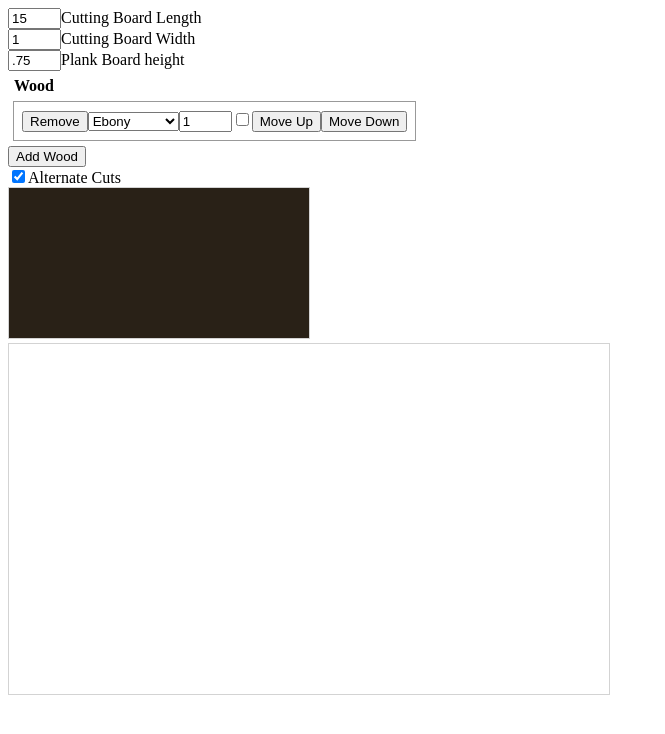
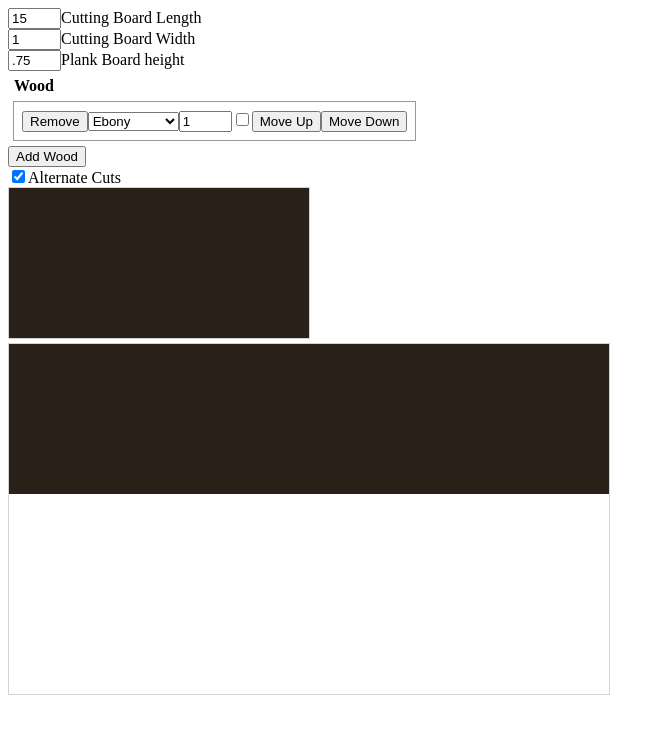
Before and after one commit to nickle8424/html_test, a plain HTML site: page index.html in a window 1280 px wide. Shown: the whole page, without its empty margins (0-665 px from the left). Drawn offline with nearby package versions, Linux system fonts and the light colour scheme.

Commit message:
Rotating the cb

```diff
--- a/app.js
+++ b/app.js
@@ -1,7 +1,9 @@
 var jqueryFunction;
 
 var plank = {
-    numBoards:1,
+    len: 15,
+    plkHeight: .75,
+    numBoards: 1,
     width : 11,
     height: 2,
     boards: [],
@@ -16,6 +18,7 @@ var woodColors = {
 
 function updatePlank(){
     updateWidth();
+    updateLength();
     // get Board order and widths
     //input_sz = document.getElementsByClassName("size");
     //var width = 0;
@@ -30,7 +33,12 @@ function updatePlank(){
 }
 function updateLength(){
     var len = document.getElementById("cbLength");
-    plank.Length = len;
+    plank.len = len.valueAsNumber;
+}
+
+function updatePlkHeight(){
+    var plHeight = document.getElementById("plkHeight");
+    plank.plkHeight = plHeight.valueAsNumber;
 }
 
 function updateWidth(){
@@ -68,7 +76,8 @@ function drawCanvas(){
     // Get number of planks
     var planksheight = Math.floor(150/wood_rows)
     var cbheight = Math.floor(350/wood_rows)
-    var numStrips = Math.ceil(plank.length/plank.pklHeight);
+    var cblen = Math.floor(600/wood_rows)
+    var numStrips = Math.ceil(plank.len/plank.plkHeight);
     for (var i=0; i< wood_rows; i++){
         planks.push(opt[i].value);
         ctx.fillStyle = opt[i].value;
@@ -76,10 +85,24 @@ function drawCanvas(){
 
         if (flip_chk_bx.checked){
             for (var j=0; j < numStrips; j++){
-                planks.push(opt[i].value);
+                var x = j*numStrips;
+                var endX = (j+1) * numStrips;
                 cbtx.fillStyle = opt[i].value;
-                cbtx.fillRect(0,i*planksheight, 600,planksheight);
+                cbtx.fillRect(x,i*planksheight, endX, planksheight);
                 //cbtx.fillRect(0,i*cbheight, 0,cbheight);
+                console.log(x, i, endX, planksheight)
+                if (j%2 == 0 || opt.length ==1){
+                    cbtx.fillStyle = opt[i].value;
+                    cbtx.fillRect(x, i*planksheight, endX, planksheight);
+                }
+                else {
+                    var flpSelect = opt.length - i;
+                    console.log(flpSelect);
+                    console.log(opt.length);
+                    //console.log(opt[flpSelect].value);
+                    cbtx.fillStyle = opt[flpSelect-1].value;
+                    cbtx.fillRect(x, i*planksheight, endX, planksheight);
+                }
             }
         }
         else{
--- a/index.html
+++ b/index.html
@@ -8,7 +8,7 @@
     <body>
         <input id="cbLength" min="0" type="number" onchange="updateLength();" value="15">Cutting Board Length </input></br>
         <input id="cbWidth" min="0" type="number" readonly="readonly" >Cutting Board Width </input></br>
-        <input id="plkHeight" min="0" type="number" step=".25" value=".75">Plank Board height </input></br>
+        <input id="plkHeight" min="0" type="number" step=".25" value=".75" onchange="updatePlkHeight();">Plank Board height </input></br>
         <table id="wood_list"> </table >
         <button id="add_wood" type="button"> Add Wood</button> </br>
         <input id="flip_chk_box" type="checkbox" value="true" checked onchange="drawCanvas();">Alternate Cuts</input></br>
```
